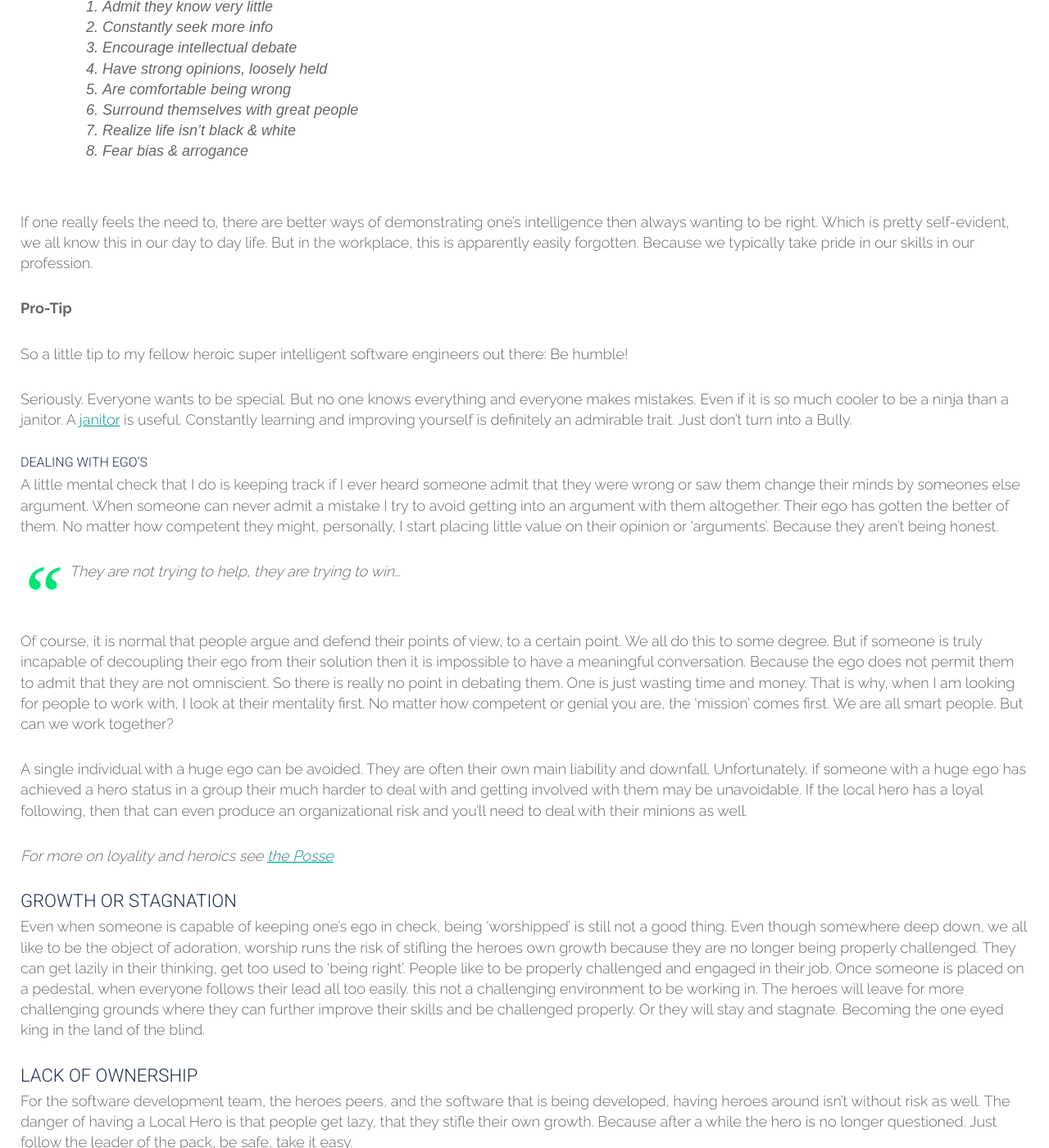
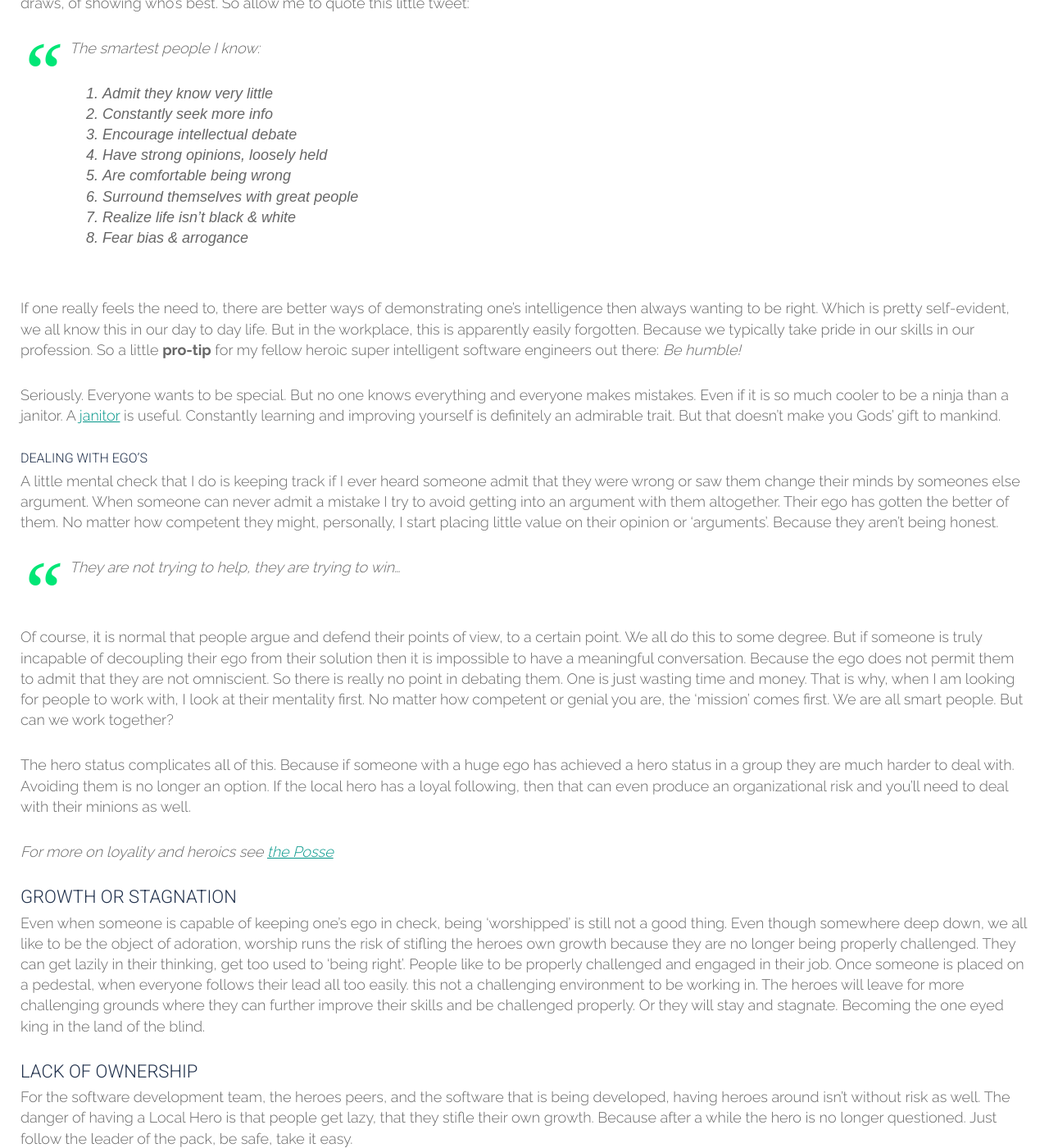
Before and after one commit to tripledio/tripledio.github.io, a Jekyll site: the page built from _posts/2018-06-26-LocalHero.md, in a window 1280 px wide and 1400 px high, scrolled down 1742 px. Shown: the whole window at 82% size. Built offline with Jekyll 4.4.1, drawn with Linux system fonts in a browser that asks for light colours; some of the changed text lies outside the part shown.

Commit message:
rewording

```diff
--- a/_posts/2018-06-26-LocalHero.md
+++ b/_posts/2018-06-26-LocalHero.md
@@ -14,7 +14,7 @@
 
 ### Wild West heroes
 
-In the Wild West the fastest gunslingers usually become the natural leader of the pack because of their skills. Using those skills to perform various heroic actions, they can gain a reputation. A reputation of saviors, of someone you can rely on, of knowing what to do when push comes to shove. Tales of their heroic exploits have bolstered their reputation far outside the realm of their immediate environment. To most of the locals[^famous], they have become Heroes.
+In the Wild West the fastest gunslingers usually becomes the natural leader. Using their skills to perform various heroic actions, they can gain a reputation with their peers and the local towns people. The can end up being known as saviors, as someone you can rely on, someone that knows what to do when push comes to shove. Tales of their heroic exploits may spread their reputation far outside the realm of their immediate environment. To most of the locals[^famous], they have become Heroes.
 
 These local heroes are placed on a pedestal by their peers. In some cases the heroes may even end up being 'worshipped' by some of their peers. The more people that place a hero on a pedestal, the more the heroes reputation will grow and the more people will potentially turn to them and start *following* them.
 
@@ -29,6 +29,8 @@
 #### Ego <a name="ego"/>
 
 Obviously one of the biggest danger for a hero is the ego. Even when the heroes have the best of intentions - and not all heroes necessarily do - it is hard to not get too full of ourselves when everyone considers you exceptional. Because when people are constantly relying on you, give too much weight to your opinion, delegate practically all their judgement to you, then is hard not to start losing objectivity. You may end up believing that you are truly exceptional, and you might very well be God's gift to the software world, but developing a huge ego can easily have a negative impact on your own performance, and almost always has a crippling effect on the team.
+
+Individuals with a huge ego often are their own main liability and downfall. However if an ego receives a hero status from their peers the negative impact becomes something to reckon with. Now obtaining a hero status is not something that is always under our own control. It is mostly determined by the environment one operates in. But we can try to rein in the ego at least.
 
 ##### Ego Battling grounds
 
@@ -45,13 +47,9 @@
 > 7. Realize life isn't black & white
 > 8. Fear bias & arrogance
 
-If one really feels the need to, there are better ways of demonstrating one's intelligence then always wanting to be right. Which is pretty self-evident, we all know this in our day to day life. But in the workplace, this is apparently easily forgotten. Because we typically take pride in our skills in our profession.
+If one really feels the need to, there are better ways of demonstrating one's intelligence then always wanting to be right. Which is pretty self-evident, we all know this in our day to day life. But in the workplace, this is apparently easily forgotten. Because we typically take pride in our skills in our profession. So a little **pro-tip** for my fellow heroic super intelligent software engineers out there: *Be humble!*
 
-**Pro-Tip**
-
-So a little tip to my fellow heroic super intelligent software engineers out there: Be humble!
-
-Seriously. Everyone wants to be special. But no one knows everything and everyone makes mistakes. Even if it is so much cooler to be a ninja than a janitor. A [janitor](https://twitter.com/sarah_edo/status/991421712989208576) is useful. Constantly learning and improving yourself is definitely an admirable trait. Just don't turn into a Bully.
+Seriously. Everyone wants to be special. But no one knows everything and everyone makes mistakes. Even if it is so much cooler to be a ninja than a janitor. A [janitor](https://twitter.com/sarah_edo/status/991421712989208576) is useful. Constantly learning and improving yourself is definitely an admirable trait. But that doesn't make you Gods' gift to mankind.
 
 ##### Dealing with ego's
 
@@ -61,7 +59,7 @@
 
 Of course, it is normal that people argue and defend their points of view, to a certain point. We all do this to some degree. But if someone is truly incapable of decoupling their ego from their solution then it is impossible to have a meaningful conversation. Because the ego does not permit them to admit that they are not omniscient. So there is really no point in debating them. One is just wasting time and money. That is why, when I am looking for people to work with, I look at their mentality first. No matter how competent or genial you are, the 'mission' comes first. We are all smart people. But can we work together?
 
-A single individual with a huge ego can be avoided. They are often their own main liability and downfall. Unfortunately, if someone with a huge ego has achieved a hero status in a group their much harder to deal with and getting involved with them may be unavoidable. If the local hero has a loyal following, then that can even produce an organizational risk and you'll need to deal with their minions as well.
+The hero status complicates all of this. Because if someone with a huge ego has achieved a hero status in a group they are much harder to deal with. Avoiding them is no longer an option. If the local hero has a loyal following, then that can even produce an organizational risk and you'll need to deal with their minions as well.
 
 *For more on loyality and heroics see [the Posse](/20/06/2018/Posse/)*
 
```
